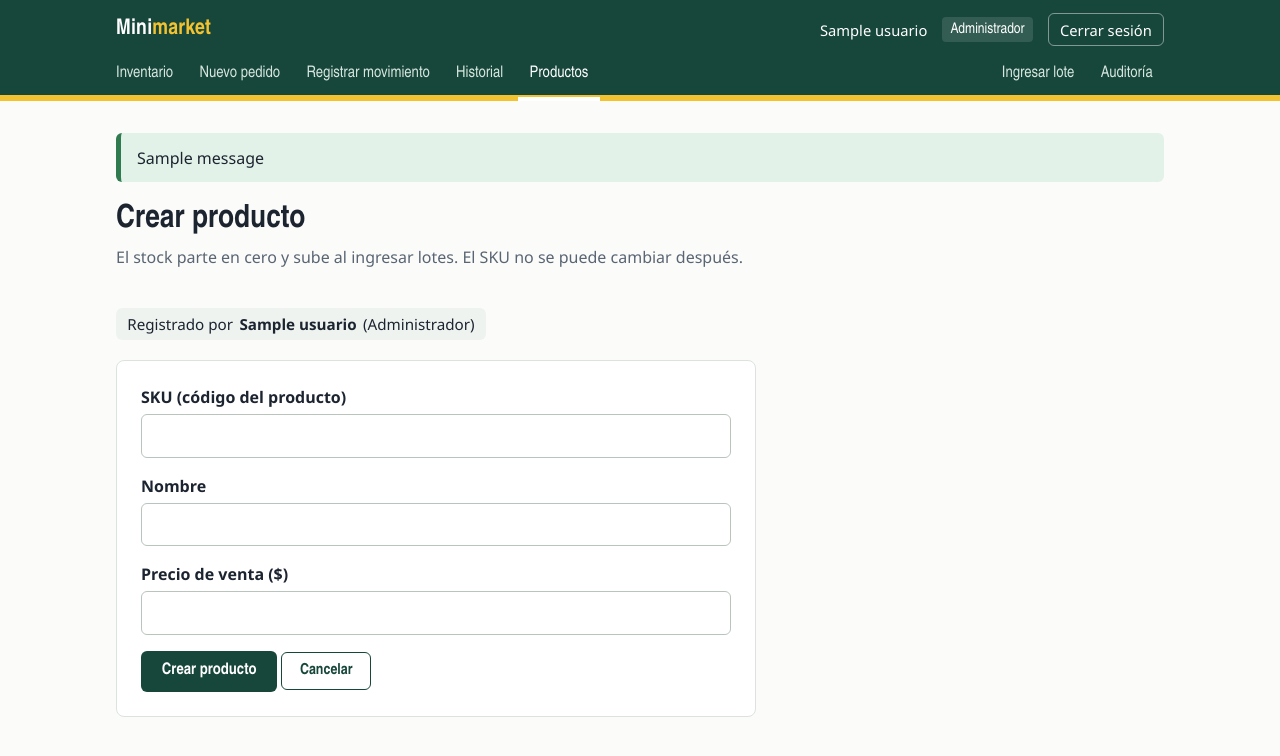
After one commit to valeriaMaripan/minimarket-seguridad-django, a Django app: page /productos/nuevo/ in a window 1280 px wide. The commit adds this page. Shown: the top 756 px of the page. Run offline with Django 5.2, Linux system fonts and the light colour scheme; a user stored in the database is signed in; tables that the repository leaves empty hold one stand-in row (values such as "Sample post"); one stand-in notice (Sample message) is shown.

Commit message:
Fase 4: productos, costos de compra y margenes
Co-Authored-By: Claude Opus 5.5 <noreply@anthropic.com>

```diff
--- a/inventario/admin.py
+++ b/inventario/admin.py
@@ -9,7 +9,7 @@ class UsuarioAdmin(admin.ModelAdmin):
 
 @admin.register(Producto)
 class ProductoAdmin(admin.ModelAdmin):
-    list_display = ('sku', 'nombre', 'precio_actual', 'stock_total')
+    list_display = ('sku', 'nombre', 'precio_actual', 'stock_total', 'activo')
     # El stock no se edita a mano: lo calculan los lotes y movimientos.
     readonly_fields = ('stock_total',)
 
--- a/inventario/forms.py
+++ b/inventario/forms.py
@@ -1,3 +1,5 @@
+import re
+
 from django import forms
 from django.core.exceptions import ValidationError
 
@@ -45,21 +47,66 @@ class LoteForm(forms.ModelForm):
 
     class Meta:
         model = Lote
-        fields = ['producto', 'codigo_lote', 'fecha_vencimiento', 'cantidad']
-        labels = {'codigo_lote': 'Código de lote', 'fecha_vencimiento': 'Fecha de vencimiento'}
+        fields = ['producto', 'codigo_lote', 'fecha_vencimiento', 'cantidad', 'costo_unitario']
+        labels = {'codigo_lote': 'Código de lote', 'fecha_vencimiento': 'Fecha de vencimiento',
+                  'costo_unitario': 'Costo de compra por unidad ($)'}
         widgets = {
             'fecha_vencimiento': forms.DateInput(attrs={'type': 'date'}, format='%Y-%m-%d'),
             'cantidad': forms.NumberInput(attrs={'min': 1}),
+            'costo_unitario': forms.NumberInput(attrs={'min': '0.01', 'step': '0.01'}),
         }
 
     def __init__(self, *args, **kwargs):
         super().__init__(*args, **kwargs)
+        self.fields['producto'].queryset = Producto.objects.filter(activo=True).order_by('nombre')
         self.fields['producto'].empty_label = 'Elige un producto'
+        # Obligatorio para lotes nuevos: sin costo no se puede calcular el margen.
+        self.fields['costo_unitario'].required = True
+
+
+SKU_VALIDO = re.compile(r'^[A-Z0-9][A-Z0-9-]{2,19}$')
+
+
+class ProductoForm(forms.ModelForm):
+    """Crear o editar un producto (solo administradores).
+
+    El stock no aparece: solo cambia con lotes y movimientos. El SKU solo se
+    elige al crear, porque es la llave del producto y lo usa su historial.
+    """
+
+    class Meta:
+        model = Producto
+        fields = ['sku', 'nombre', 'precio_actual', 'activo']
+        labels = {'sku': 'SKU (código del producto)', 'nombre': 'Nombre',
+                  'precio_actual': 'Precio de venta ($)', 'activo': 'Producto activo (se puede vender)'}
+        widgets = {'precio_actual': forms.NumberInput(attrs={'min': '0.01', 'step': '0.01'})}
+
+    def __init__(self, *args, **kwargs):
+        super().__init__(*args, **kwargs)
+        if self.instance._state.adding:
+            # Un producto nuevo siempre parte activo.
+            del self.fields['activo']
+        else:
+            # El SKU no se edita: el campo no existe, así que un valor enviado a mano se ignora.
+            del self.fields['sku']
+
+    def clean_sku(self):
+        sku = self.cleaned_data['sku'].strip().upper()
+        if not SKU_VALIDO.match(sku):
+            raise ValidationError('Usa de 3 a 20 caracteres: letras, números y guiones. Ejemplo: ARR-001.')
+        return sku
+
+    def clean_nombre(self):
+        nombre = ' '.join(self.cleaned_data['nombre'].split())
+        if len(nombre) < 3:
+            raise ValidationError('El nombre debe tener al menos 3 caracteres.')
+        return nombre
 
 
 class PedidoItemForm(forms.Form):
     """Una línea del pedido: producto y cantidad. Una línea vacía se ignora."""
-    producto = forms.ModelChoiceField(queryset=Producto.objects.order_by('nombre'), required=False,
+    producto = forms.ModelChoiceField(queryset=Producto.objects.filter(activo=True).order_by('nombre'),
+                                      required=False,
                                       empty_label='Elige un producto')
     cantidad = forms.IntegerField(min_value=1, required=False,
                                   widget=forms.NumberInput(attrs={'min': 1}))
--- a/inventario/templates/inventario/base.html
+++ b/inventario/templates/inventario/base.html
@@ -50,6 +50,8 @@
     /* Avisos */
     .mensaje, .error { padding: .8rem 1rem; border-radius: 6px; margin-bottom: 1.25rem; border-left: 5px solid; }
     .mensaje { background: var(--vigente-fondo); border-color: var(--vigente); }
+    .mensaje.warning { background: var(--porvencer-fondo); border-color: var(--riel); color: #4a3200; }
+    .mensaje.info { background: #eef3f0; border-color: var(--tinta-suave); }
     .error { background: var(--vencido-fondo); border-color: var(--vencido); color: #5e1a10; }
     .errorlist { color: var(--vencido); margin: .3rem 0 0; padding-left: 1.1rem; font-size: .92rem; }
 
@@ -88,6 +90,13 @@
     .encabezado-lineas { display: grid; grid-template-columns: 1fr 120px; gap: .75rem; font-weight: 600; }
     .boton { background: var(--estante); color: var(--blanco); border: 0; padding: .7rem 1.3rem; border-radius: 6px; cursor: pointer; font: 600 1rem var(--rotulo); }
     .boton:hover { background: var(--estante-claro); }
+    .encabezado { display: flex; justify-content: space-between; align-items: flex-start; gap: 1rem; flex-wrap: wrap; }
+    .boton-sec { display: inline-block; background: var(--blanco); color: var(--estante); border: 1px solid var(--estante); padding: .55rem 1.1rem; border-radius: 6px; font: 600 .95rem var(--rotulo); text-decoration: none; }
+    .boton-sec:hover { background: #eef3f0; }
+    .negativo { color: var(--vencido); font-weight: 600; }
+    tr.inactivo td { color: var(--tinta-suave); }
+    .check { display: flex; gap: .5rem; align-items: center; font-weight: 600; }
+    .check input { width: auto; }
     .quien { display: inline-flex; gap: .4rem; align-items: center; background: #eef3f0; border-radius: 6px; padding: .3rem .7rem; margin-bottom: 1.25rem; font-size: .95rem; }
 
     .visually-hidden { position: absolute; width: 1px; height: 1px; overflow: hidden; clip: rect(0 0 0 0); white-space: nowrap; }
@@ -123,6 +132,7 @@
           <a href="{% url 'pedido_nuevo' %}" {% if actual == 'pedido_nuevo' %}class="activo" aria-current="page"{% endif %}>Nuevo pedido</a>
           <a href="{% url 'movimiento_nuevo' %}" {% if actual == 'movimiento_nuevo' %}class="activo" aria-current="page"{% endif %}>Registrar movimiento</a>
           <a href="{% url 'movimientos' %}" {% if actual == 'movimientos' %}class="activo" aria-current="page"{% endif %}>Historial</a>
+          <a href="{% url 'productos' %}" {% if actual == 'productos' or actual == 'producto_nuevo' or actual == 'producto_editar' %}class="activo" aria-current="page"{% endif %}>Productos</a>
           {% if user.perfil.rol == 'ADMIN' %}
             <a class="solo-admin{% if actual == 'lote_nuevo' %} activo{% endif %}" href="{% url 'lote_nuevo' %}">Ingresar lote</a>
             <a class="{% if actual == 'auditoria' %}activo{% endif %}" href="{% url 'auditoria' %}">Auditoría</a>
@@ -133,7 +143,7 @@
     {% endif %}
   </header>
   <main>
-    {% for mensaje in messages %}<div class="mensaje" role="status">{{ mensaje }}</div>{% endfor %}
+    {% for mensaje in messages %}<div class="mensaje {{ mensaje.tags }}" role="status">{{ mensaje }}</div>{% endfor %}
     {% block contenido %}{% endblock %}
   </main>
 </body>
--- /dev/null
+++ b/inventario/templates/inventario/producto_form.html
@@ -0,0 +1,30 @@
+{% extends 'inventario/base.html' %}
+{% block titulo %}{% if nuevo %}Crear producto{% else %}Editar producto{% endif %}{% endblock %}
+{% block contenido %}
+  {% if nuevo %}
+    <h1>Crear producto</h1>
+    <p class="bajada">El stock parte en cero y sube al ingresar lotes. El SKU no se puede cambiar después.</p>
+  {% else %}
+    <h1>Editar {{ producto.nombre }}</h1>
+    <p class="bajada">SKU <strong>{{ producto.sku }}</strong>. Cada cambio de precio, nombre o estado queda en la auditoría.
+      Para dejar de vender un producto, desactívalo: no se borra, porque tiene historial.</p>
+  {% endif %}
+  <p class="quien">Registrado por <strong>{{ perfil.nombre }}</strong> ({{ perfil.get_rol_display }})</p>
+  <form class="panel" method="post" novalidate>
+    {% csrf_token %}
+    {% if form.non_field_errors %}<div class="error" role="alert">{% for e in form.non_field_errors %}{{ e }} {% endfor %}</div>{% endif %}
+    {% for campo in form %}
+      {% if campo.name == 'activo' %}
+        <div class="campo"><label class="check">{{ campo }} {{ campo.label }}</label>{{ campo.errors }}</div>
+      {% else %}
+        <div class="campo">
+          <label for="{{ campo.id_for_label }}">{{ campo.label }}</label>
+          {{ campo }}
+          {{ campo.errors }}
+        </div>
+      {% endif %}
+    {% endfor %}
+    <button class="boton" type="submit">{% if nuevo %}Crear producto{% else %}Guardar cambios{% endif %}</button>
+    <a class="boton-sec" href="{% url 'productos' %}">Cancelar</a>
+  </form>
+{% endblock %}
--- a/inventario/urls.py
+++ b/inventario/urls.py
@@ -9,4 +9,7 @@ urlpatterns = [
     path('pedidos/nuevo/', views.pedido_nuevo, name='pedido_nuevo'),
     path('lotes/nuevo/', views.lote_nuevo, name='lote_nuevo'),
     path('auditoria/', views.auditoria, name='auditoria'),
+    path('productos/', views.productos, name='productos'),
+    path('productos/nuevo/', views.producto_nuevo, name='producto_nuevo'),
+    path('productos/<str:sku>/editar/', views.producto_editar, name='producto_editar'),
 ]
--- a/inventario/views.py
+++ b/inventario/views.py
@@ -3,11 +3,13 @@ from functools import wraps
 from django.contrib import messages
 from django.contrib.auth.decorators import login_required
 from django.core.exceptions import PermissionDenied, ValidationError
-from django.shortcuts import redirect, render
+from django.shortcuts import get_object_or_404, redirect, render
 
-from .forms import LoteForm, MovimientoForm, PedidoItemFormSet
-from .models import Lote, Movimiento, RegistroAuditoria
-from .servicios import StockInsuficiente, registrar_pedido
+from .forms import LoteForm, MovimientoForm, PedidoItemFormSet, ProductoForm
+from .models import Lote, Movimiento, Producto, RegistroAuditoria
+from .templatetags.formato import pesos
+from .servicios import (StockInsuficiente, guardar_producto, margen, productos_con_stock,
+                        registrar_pedido)
 
 
 def _perfil(request):
@@ -88,6 +90,8 @@ def pedido_nuevo(request):
         else:
             try:
                 pedido = registrar_pedido(perfil, items)
+            except ValueError as error:
+                error_pedido = f'Pedido rechazado, no se descontó nada. {error}'
             except StockInsuficiente as error:
                 # La transacción ya deshizo todo. Se deja constancia del intento.
                 for producto, solicitado, disponible in error.faltantes:
@@ -115,8 +119,10 @@ def lote_nuevo(request):
         RegistroAuditoria.objects.create(
             usuario=perfil, realizado_por=request.user.get_username(),
             producto=lote.producto, accion='INGRESO_LOTE',
-            valor_nuevo=f'lote {lote.codigo_lote}, {lote.cantidad} unidades, vence {lote.fecha_vencimiento}',
+            valor_nuevo=(f'lote {lote.codigo_lote}, {lote.cantidad} unidades, '
+                         f'costo {lote.costo_unitario:.2f} c/u, vence {lote.fecha_vencimiento}'),
         )
+        _avisar_margen(request, lote.producto.precio_actual, lote.costo_unitario)
         messages.success(request, f'Lote {lote.codigo_lote} ingresado correctamente.')
         return redirect('lotes')
     return render(request, 'inventario/lote_form.html', {'form': form, 'perfil': perfil})
@@ -127,3 +133,59 @@ def auditoria(request):
     """Registro de auditoría (solo lectura). Solo administradores."""
     lista = RegistroAuditoria.objects.select_related('producto', 'usuario').order_by('-fecha', '-pk')[:100]
     return render(request, 'inventario/auditoria.html', {'registros': lista})
+
+
+# ---------------------------------------------------------------------------
+# Fase 4: productos y costos
+# ---------------------------------------------------------------------------
+
+def _avisar_margen(request, precio, costo):
+    """Advierte (sin bloquear) si el precio de venta no cubre el costo de compra."""
+    if costo is not None and precio <= costo:
+        messages.warning(request, f'Atención: el precio de venta ({pesos(precio)}) no supera el costo de '
+                                  f'compra ({pesos(costo)}). Este producto se vende sin ganancia.')
+
+
+@login_required
+def productos(request):
+    """Lista de productos. Los costos y márgenes solo los ve el administrador."""
+    perfil = _perfil(request)
+    es_admin = perfil.rol == 'ADMIN'
+    lista = list(productos_con_stock())
+    for p in lista:
+        if es_admin:
+            p.margen, p.margen_pct = margen(p.precio_actual, p.ultimo_costo)
+        else:
+            # El costo es información sensible: no se envía al navegador del cajero.
+            p.ultimo_costo = p.margen = p.margen_pct = None
+    return render(request, 'inventario/productos.html', {'productos': lista, 'es_admin': es_admin})
+
+
+@rol_requerido('ADMIN')
+def producto_nuevo(request):
+    perfil = _perfil(request)
+    form = ProductoForm(request.POST or None)
+    if request.method == 'POST' and form.is_valid():
+        producto = guardar_producto(form, perfil, request.user.get_username())
+        messages.success(request, f'Producto {producto.sku} creado. Ahora puedes ingresar su primer lote.')
+        return redirect('productos')
+    return render(request, 'inventario/producto_form.html', {'form': form, 'perfil': perfil, 'nuevo': True})
+
+
+@rol_requerido('ADMIN')
+def producto_editar(request, sku):
+    perfil = _perfil(request)
+    producto = get_object_or_404(Producto, pk=sku)
+    form = ProductoForm(request.POST or None, instance=producto)
+    if request.method == 'POST' and form.is_valid():
+        if not form.has_changed():
+            messages.info(request, 'No hubo cambios que guardar.')
+            return redirect('productos')
+        producto = guardar_producto(form, perfil, request.user.get_username())
+        messages.success(request, f'Producto {producto.sku} actualizado.')
+        ultimo = producto.lotes.filter(costo_unitario__isnull=False).order_by('-fecha_ingreso', '-pk').first()
+        if ultimo:
+            _avisar_margen(request, producto.precio_actual, ultimo.costo_unitario)
+        return redirect('productos')
+    return render(request, 'inventario/producto_form.html',
+                  {'form': form, 'perfil': perfil, 'nuevo': False, 'producto': producto})
```
Also changed, not shown: inventario/models.py (+14 -0 lines), inventario/servicios.py (+72 -1 lines), inventario/templates/inventario/productos.html (added, +42 -0 lines), inventario/templatetags/formato.py (added, +16 -0 lines), inventario/tests.py (+170 -1 lines), inventario/migrations/0005_fase4_productos_y_costos.py (added), inventario/templatetags/__init__.py (added).
